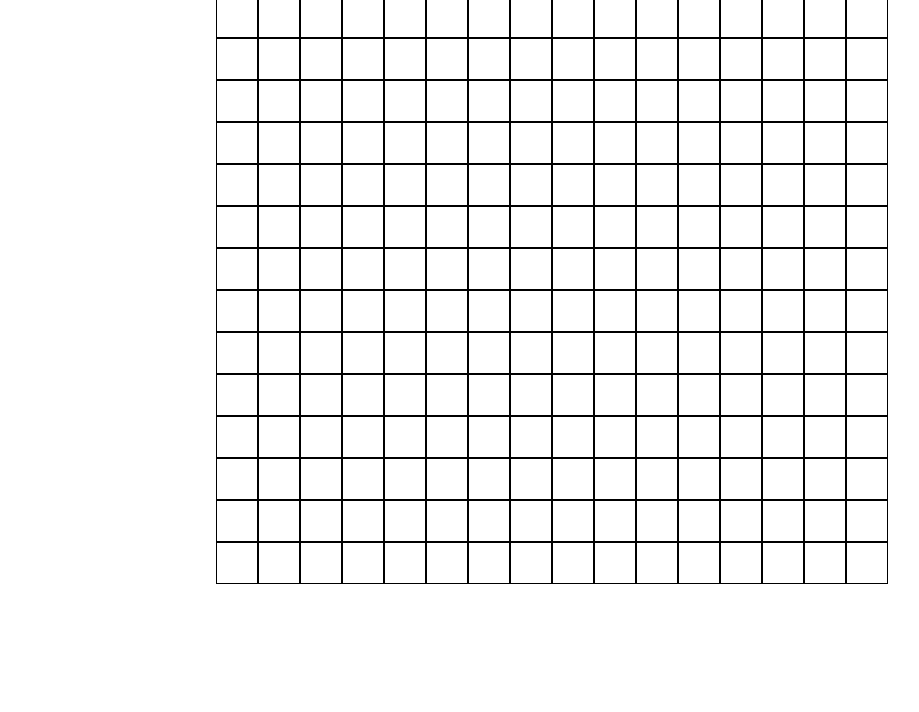
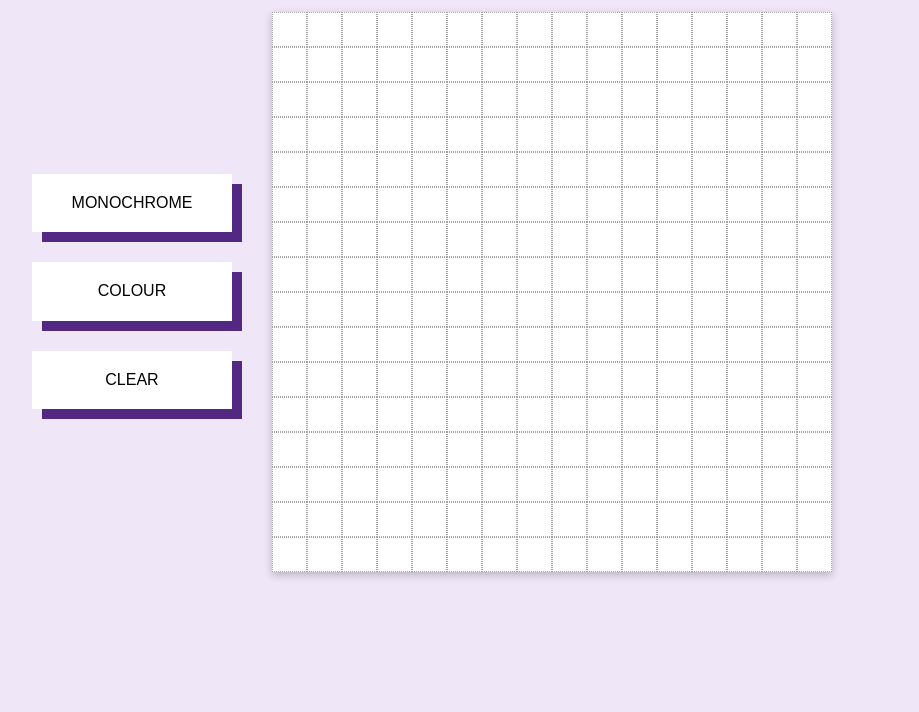
Before and after one commit to bignab/etch-a-sketch, a plain HTML site: page index.html in a window 1280 px wide. Shown: the part 88-800 px from the top of the page, without its empty margins (88-1007 px from the left). Drawn offline with Linux system fonts and the light colour scheme.

Commit message:
visual design and buttons added

```diff
--- a/index.html
+++ b/index.html
@@ -5,19 +5,32 @@
     <meta http-equiv='X-UA-Compatible' content='IE=edge'>
     <title>Etch-A-Sketch</title>
     <meta name='viewport' content='width=device-width, initial-scale=1'>
+    <link rel='stylesheet' type='text/css' media='screen' href='styles/normalize.css'>
     <link rel='stylesheet' type='text/css' media='screen' href='styles/styles.css'>
-    <link rel='stylesheet' type='text/css' media='screen' href='styles/normalize.css'>
-    <script src='scripts/script.js' defer></script>
+    <script src='scripts/script.js' defer onload="createDivGrid(16, 16)"></script>
 </head>
 <body>
-
     <header>
-
+        <h1>
+            BIG NAB'S ETCH-A-SKETCH
+        </h1>
     </header>
-
-    <div id="container">
-
+    <div id="siteContainer">
+        <div id="menu">
+            <button id="monochromeButton">
+                MONOCHROME
+            </button>
+            <button id="colourButton">
+                COLOUR
+            </button>
+            <button id="clearButton">
+                CLEAR
+            </button>
+        </div>
+        <div id="container">
+        </div>
+        <div id="rightMenu">
+        </div>
     </div>
-
 </body>
 </html>
--- a/scripts/script.js
+++ b/scripts/script.js
@@ -1,5 +1,3 @@
-createDivGrid(16,16);
-
 function createDivGrid(gridSizeX, gridSizeY) {
     let divGrid = [];
     for (let i = 0; i < gridSizeX; i++) {
@@ -33,3 +31,13 @@ function placeDivGridIntoDOM(gridSizeX, gridSizeY, filledDivGrid) {
         }
     }
 }
+
+function clearDivGrid() {
+    const container = document.querySelector('#container');
+    let containerChildren = container.childNodes;
+    containerChildren.forEach(function(currentValue) {
+        if (currentValue.nodeType === Node.ELEMENT_NODE) {
+            currentValue.classList.remove("hoveredCell");
+        }
+    });
+}
--- a/styles/styles.css
+++ b/styles/styles.css
@@ -1,17 +1,72 @@
-#container {
-    display: grid;
+body {
+    background-color: #EFE7F8;
+    font-family: Arial, Helvetica, sans-serif;
+}
+
+h1 {
+    text-align: center;
+    color: #522882;
+    font-size: 40px;
+}
+
+button {
+    background-color: white;
+    border: none;
+    margin: 10px;
+    padding: 20px;
+    width: 200px;
+    overflow: visible;
+    box-shadow: #522882 10px 10px;
+    margin-top: 15px;
+    margin-bottom: 15px;
+}
+
+button:hover {
+    transform: scale(1.05);
+    box-shadow: #522882 10px 10px;
+}
+
+button:active {
+    background-color: #AF89DB;
+    box-shadow: #383838 10px 10px;
+    color: white;
+}
+
+#menu {
+    display: flex;
+    flex-direction: column;
+    margin: 0;
+    justify-content: center;
+    width: 200px;
+    margin-right: 50px;
+}
+
+#rightMenu {
+    width: 200px;
+    margin-left: 50px;
+}
+
+#siteContainer {
+    display: flex;
     justify-content: center;
 }
 
+#container {
+    display: grid;
+    height: 70vh;
+    width: 70vh;
+    margin: 0; /* no idea why this work */
+    box-shadow: rgba(0, 0, 0, 0.24) 0px 3px 8px;
+}
+
 .gridCell {
-    height: 40px;
-    width: 40px;
     border: 1px;
-    border-color: black;
-    border-style: solid;
+    border-color: rgba(109, 109, 109, 0.61);
+    border-style: dotted;
     text-align: center;
+    background-color: white;
 }
 
 .hoveredCell {
-    background-color: grey;
+    background-color: #7036B1;
 }
```
